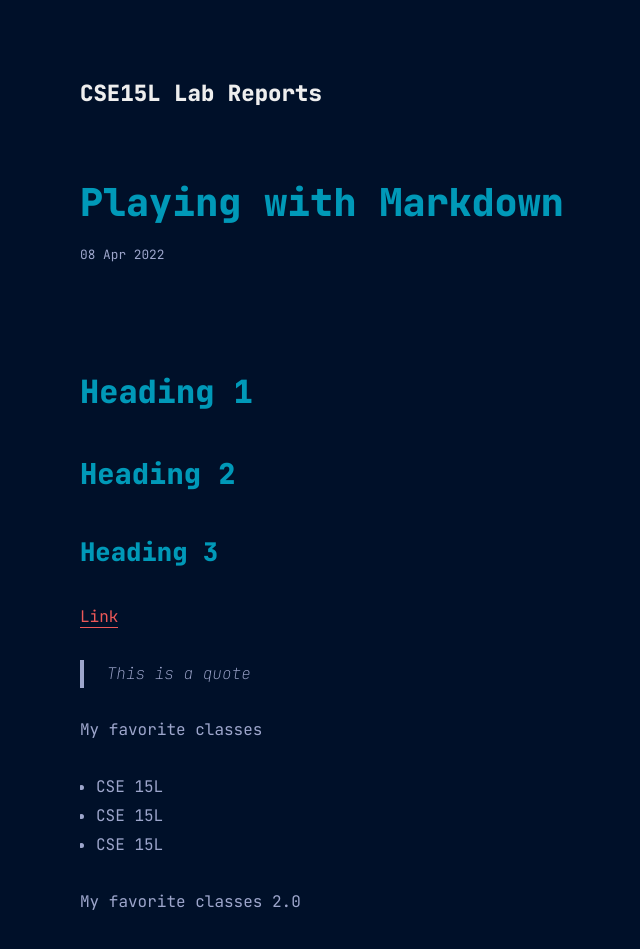
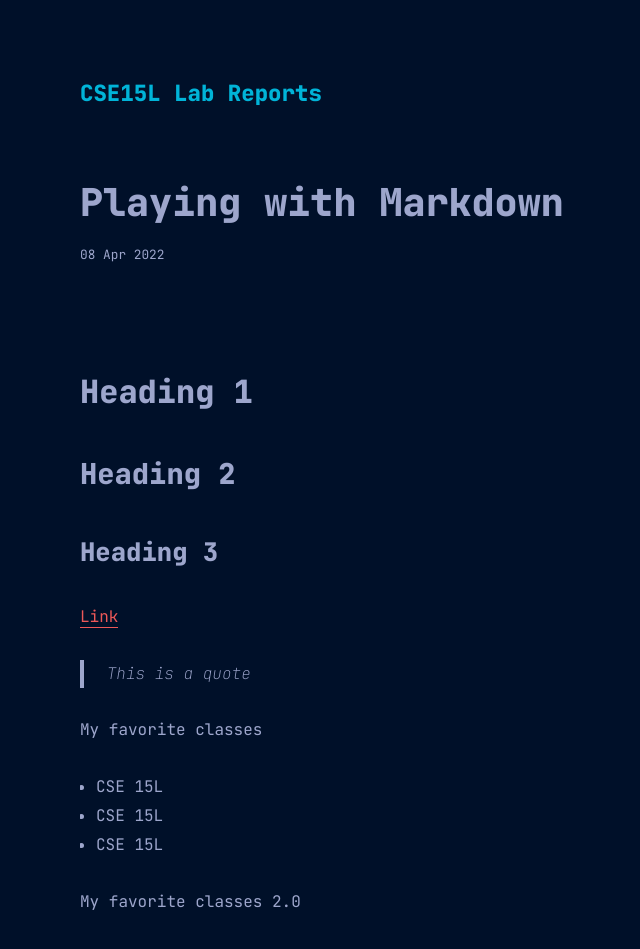
Before and after one commit to jenetic/cse15l-lab-reports, a Jekyll site: the page built from all_collections/_posts/2022-04-08-playing-with-markdown.md, in a window 1280 px wide. Shown: the top 949 px of the page, without its empty margins (235-875 px from the left). Built offline with Jekyll 4.4.1, drawn with Linux system fonts in a browser that asks for light colours.

Commit message:
Changed colors

```diff
--- a/_includes/footer.html
+++ b/_includes/footer.html
@@ -1,3 +1,3 @@
 <footer>
-  <p>{{site.title}}</p>
+  <p></p>
 </footer>
--- a/assets/css/blog.css
+++ b/assets/css/blog.css
@@ -7,10 +7,9 @@
   --gray-4: #151618;
   --gray-5: #001029;
   --gray-6: #111111;
-  --white-1: #eeeeee;
+  --white-1: #00b4d8;
   --white-2: #9DA6CC;
   --orange-1: #D37471;
-  --blue-1: #0099B8;
   --red-1: #EC5858;
 }
 * {
--- a/assets/css/common.css
+++ b/assets/css/common.css
@@ -5,10 +5,9 @@
   --gray-4: #151618;
   --gray-5: #001029;
   --gray-6: #111111;
-  --white-1: #eeeeee;
+  --white-1: #00b4d8;
   --white-2: #9DA6CC;
   --orange-1: #D37471;
-  --blue-1: #0099B8;
   --red-1: #EC5858;
 }
 #category-modal-bg {
--- a/assets/css/post.css
+++ b/assets/css/post.css
@@ -7,10 +7,9 @@
   --gray-4: #151618;
   --gray-5: #001029;
   --gray-6: #111111;
-  --white-1: #eeeeee;
+  --white-1: #00b4d8;
   --white-2: #9DA6CC;
   --orange-1: #D37471;
-  --blue-1: #0099B8;
   --red-1: #EC5858;
 }
 * {
@@ -121,7 +120,6 @@ main {
 .content h5,
 .content h6 {
   margin: 1.75rem 0;
-  color: var(--blue-1);
 }
 .content blockquote {
   padding-left: 1.42188rem;
```
